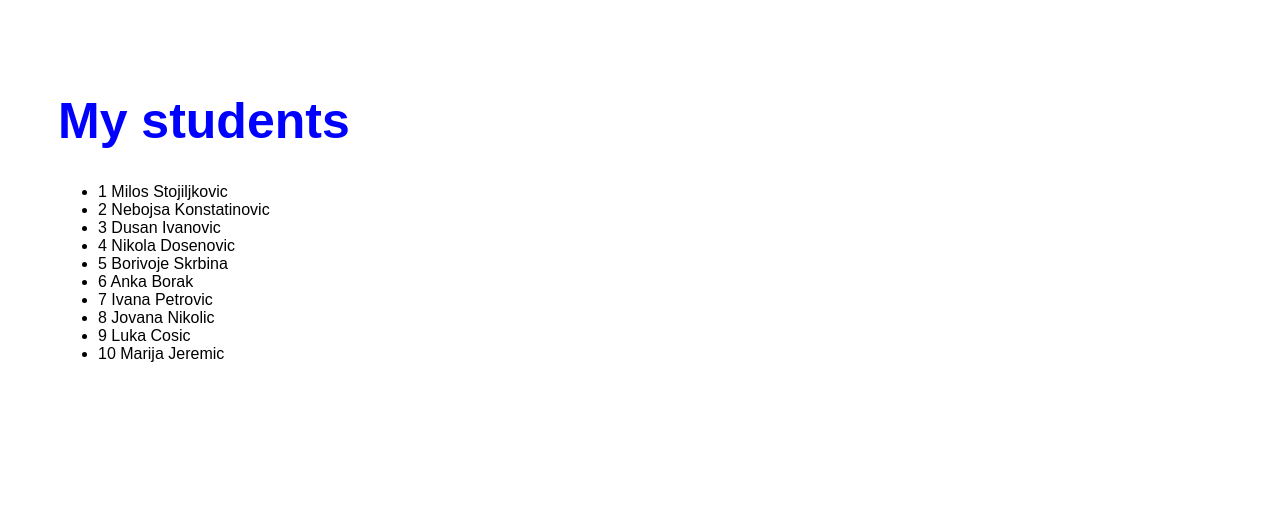
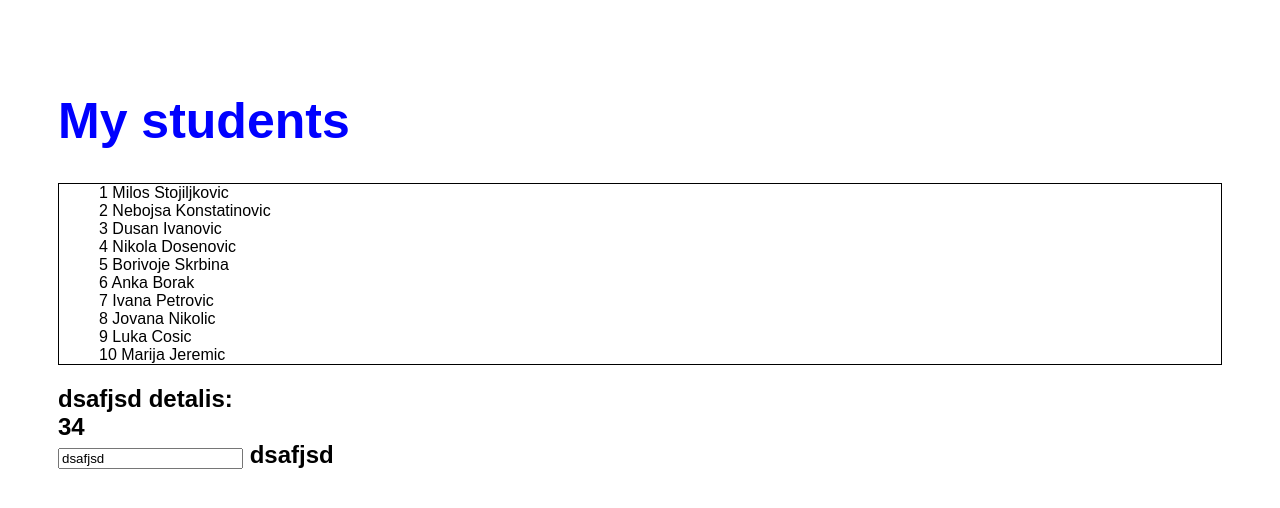
Before and after one commit to Nikola992/students, an Angular app: page / in a window 1280 px wide. Shown: the top 508 px of the page. Built offline with nearby package versions, Linux system fonts and the light colour scheme.

Commit message:
Add css style

```diff
--- a/src/app/students/students.component.css
+++ b/src/app/students/students.component.css
@@ -0,0 +1,15 @@
+.selected{
+  background-color: blue;
+  color: white;
+}
+
+
+.students{
+  border: 1px solid black;
+}
+
+.stu1{
+
+  list-style-type: none;
+
+}
--- a/src/app/students/students.component.html
+++ b/src/app/students/students.component.html
@@ -1,6 +1,6 @@
 <div>
   <ul class="students">
-    <li *ngFor="let student of students" (click)="onSelectedStudent(student)">
+    <li class="stu1" *ngFor="let student of students" (click)="onSelectedStudent(student)"[class.selected]="student === selectedStudent">
       <span>{{ student.id }}</span> {{ student.name }}
     </li>
   </ul>
--- a/src/app/students/students.component.ts
+++ b/src/app/students/students.component.ts
@@ -13,7 +13,7 @@ import { STUDENTS } from '../mock-students';
 export class StudentsComponent implements OnInit {
 
 students = STUDENTS;
-selectedStudent: Student = "";
+selectedStudent: Student = { id: 34, name: 'dsafjsd'};
 student: Student = {
   id: 1,
   name: 'Petar Petrovic'
```
